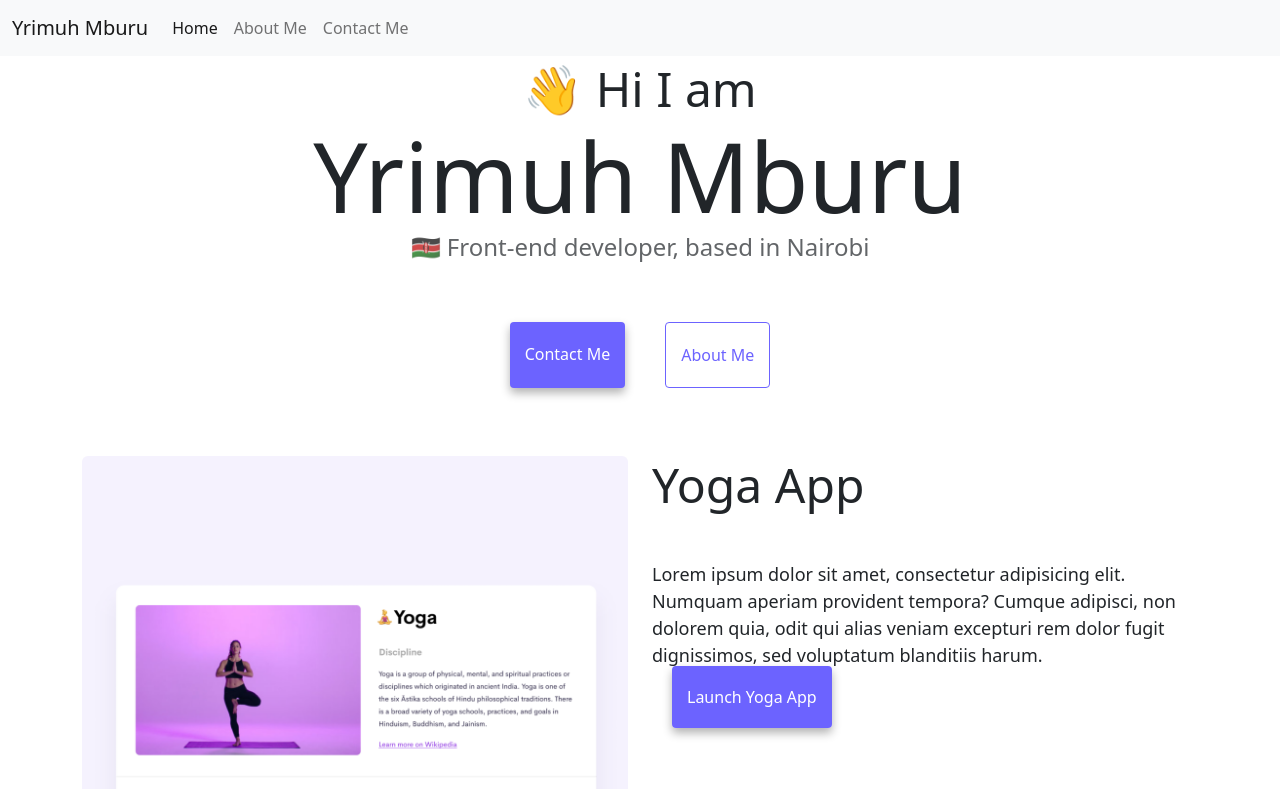
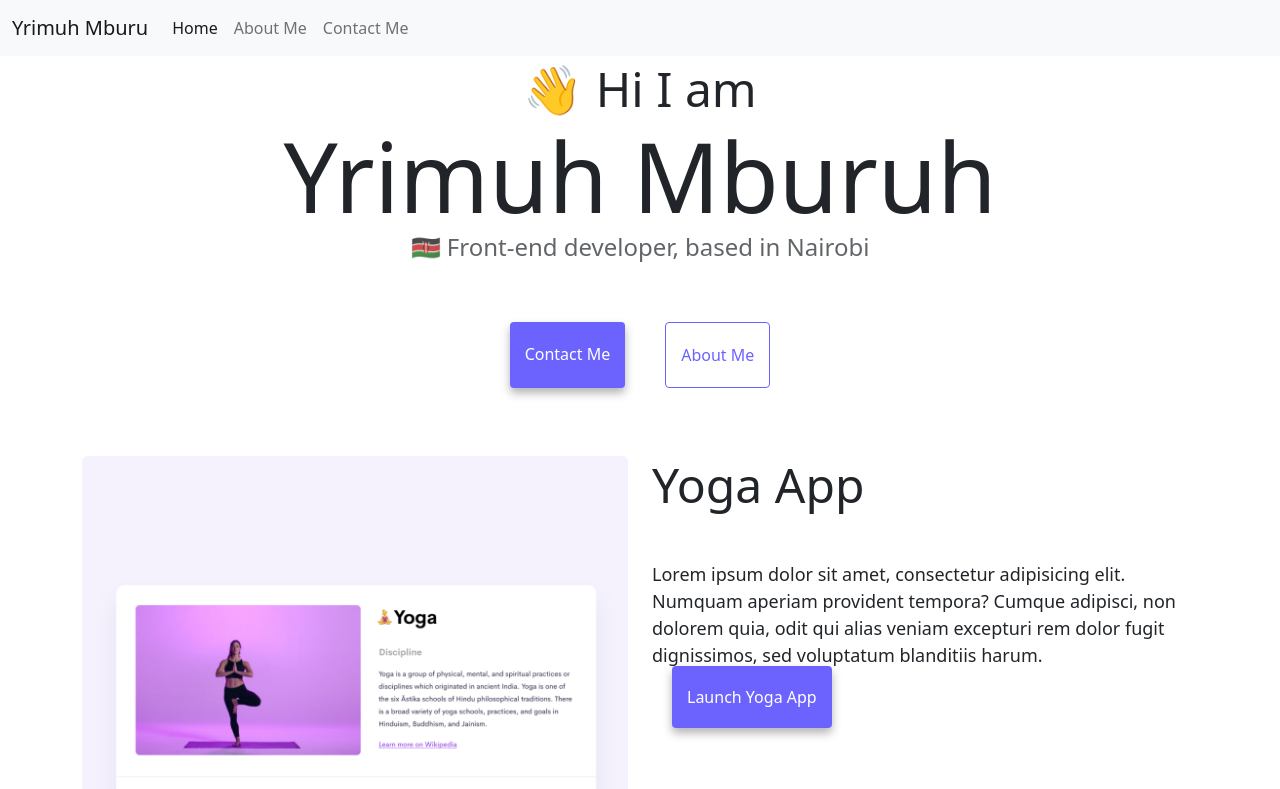
Before and after one commit to YrimuhMburu/PROJECT-Responsive, a plain HTML site: page index.html in a window 1280 px wide. Shown: the top 789 px of the page. Drawn offline with nearby package versions, Linux system fonts and the light colour scheme.

Commit message:
update index

```diff
--- a/index.html
+++ b/index.html
@@ -53,7 +53,7 @@
       </div>
     </nav>
     <h2 class="text-center">👋 Hi I am</h2>
-    <h1 class="text-center">Yrimuh Mburu</h1>
+    <h1 class="text-center">Yrimuh Mburuh</h1>
     <h3 class="text-center">🇰🇪 Front-end developer, based in Nairobi</h3>
     <div class="navigation-links mb-5">
       <a href="about.html#contact" class="primary-link">Contact me</a>
```
